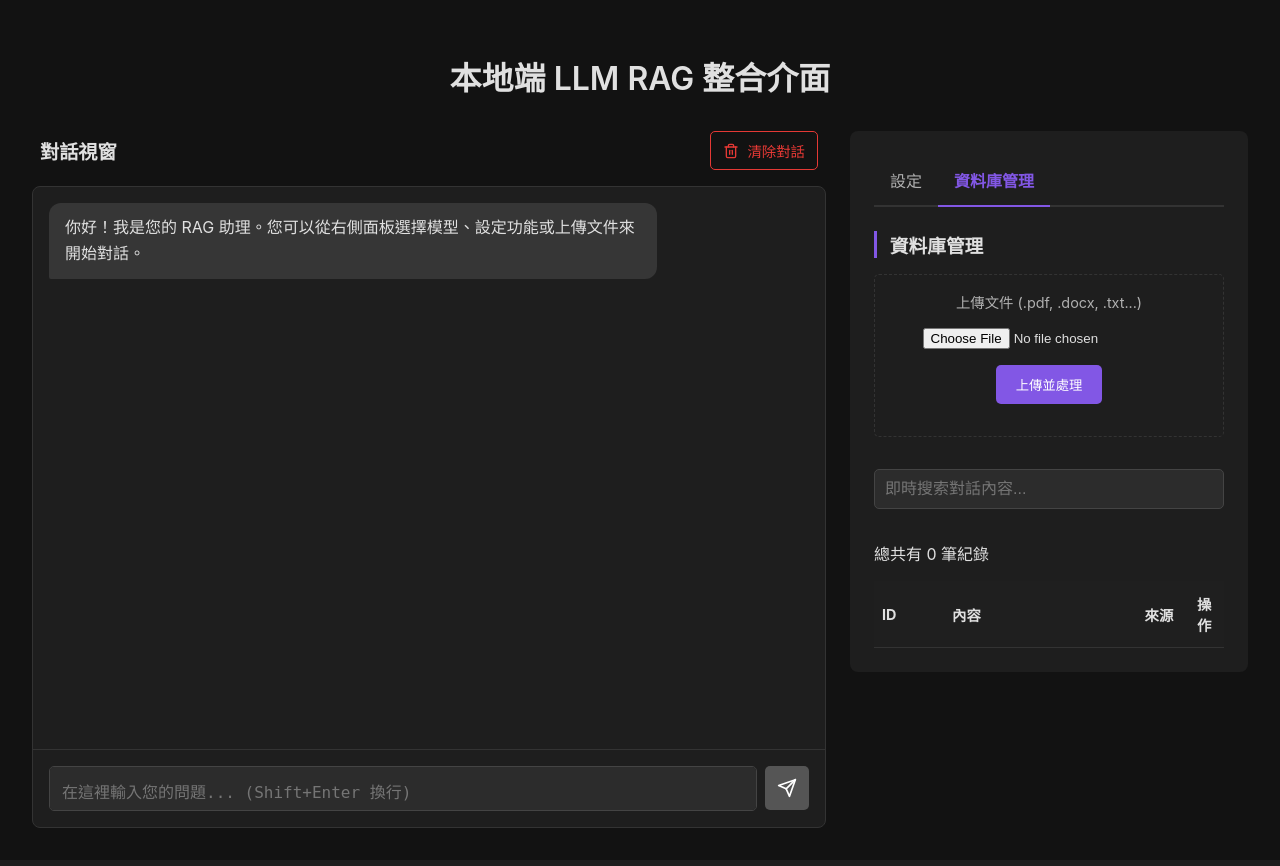
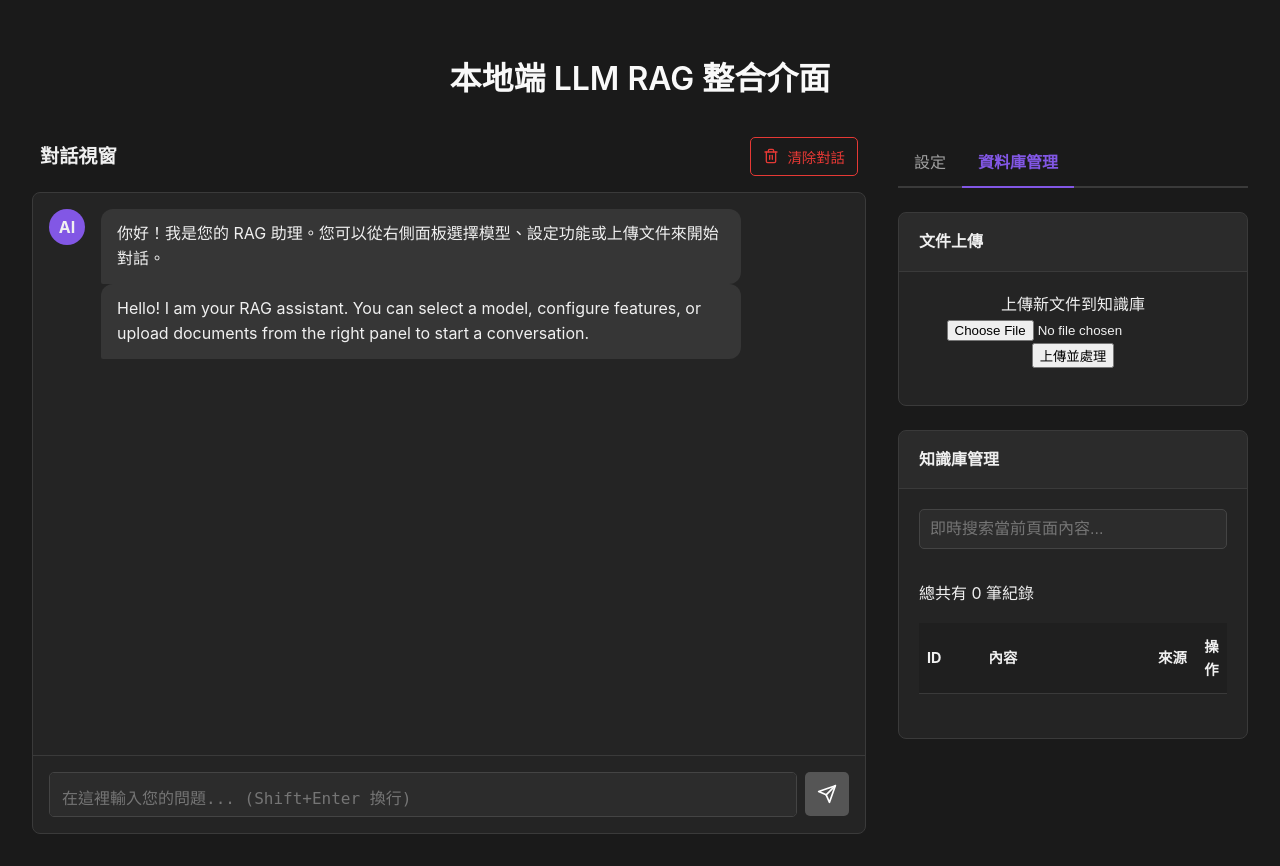
Before and after one commit to barnetwang/rag_chat_memory, a Flask app: page / in a window 1280 px wide, after a click on "資料庫管理". Before the commit the page ends 828 px from the top, so only its background shows below. Run offline with Flask 3, Linux system fonts and the light colour scheme; lists and menus that the app fills with data are empty; parts of the project's set-up code (start-up, migrations or seed data) failed here and were passed over.

Commit message:
Update index.html
1. Change the style for chatting.
2. Add page for Insufficient memory when the database to big.

```diff
--- a/app/templates/index.html
+++ b/app/templates/index.html
@@ -4,22 +4,27 @@
     <meta charset="UTF-8">
     <meta name="viewport" content="width=device-width, initial-scale=1.0">
     <title>本地端 LLM RAG 整合介面</title>
-
     <script src="https://cdn.jsdelivr.net/npm/marked/marked.min.js"></script>
     <style>
-
         :root {
-            --bg-color: #121212; --primary-text: #e0e0e0; --secondary-text: #b0b0b0;
-            --surface-color: #1e1e1e; --border-color: #333; --accent-color: #8257E5;
+            --bg-color: #1a1a1a; --primary-text: #f0f0f0; --secondary-text: #a0a0a0;
+            --surface-color: #242424; --border-color: #3a3a3a; --accent-color: #8257E5;
             --accent-hover: #9466FF; --danger-color: #e53935; --danger-hover: #c62828;
             --success-color: #4CAF50; --info-color: #2196F3;
         }
-        body { font-family: -apple-system, BlinkMacSystemFont, "Segoe UI", Roboto, sans-serif; margin: 0; background-color: var(--bg-color); color: var(--primary-text); }
+        body {
+            font-family: -apple-system, BlinkMacSystemFont, "Segoe UI", Roboto, Helvetica, Arial, sans-serif, "Apple Color Emoji", "Segoe UI Emoji", "Segoe UI Symbol";
+            font-size: 16px;
+            line-height: 1.6;
+            margin: 0;
+            background-color: var(--bg-color);
+            color: var(--primary-text);
+        }
         .container { max-width: 1600px; margin: 0 auto; padding: 2rem; }
-        h1 { text-align: center; margin-bottom: 2rem; font-weight: 600; }
-        .main-layout { display: flex; gap: 1.5rem; align-items: flex-start; }
+        h1 { text-align: center; margin-bottom: 2rem; font-weight: 600; color: #f9f9f9; }
+        .main-layout { display: flex; gap: 2rem; align-items: flex-start; }
         .left-panel { flex: 3; display: flex; flex-direction: column; }
-        .right-panel { flex: 1; background-color: var(--surface-color); border-radius: 8px; padding: 1.5rem; height: fit-content; min-width: 350px; position: sticky; top: 2rem;}
+        .right-panel { flex: 1; min-width: 350px; position: sticky; top: 2rem;}
         .panel-header { display: flex; justify-content: space-between; align-items: center; padding: 0 0.5rem; margin-bottom: 1rem; }
         .panel-header h2 { margin: 0; font-size: 1.2em; color: var(--primary-text); }
         .danger-btn { background-color: transparent; border: 1px solid var(--danger-color); color: var(--danger-color); padding: 8px 12px; border-radius: 5px; cursor: pointer; display: flex; align-items: center; gap: 8px; transition: all 0.2s; font-size: 0.9em; }
@@ -30,12 +35,36 @@
         .panel-tab-button.active { color: var(--accent-color); border-bottom-color: var(--accent-color); font-weight: 600;}
         .panel-tab-content { display: none; }
         .panel-tab-content.active { display: block; }
-        .right-panel h3 { margin-top: 0; margin-bottom: 1rem; border-left: 3px solid var(--accent-color); padding-left: 0.8rem;}
-        .control-group { margin-bottom: 1.5rem; }
-        .control-group > label { display: block; margin-bottom: 0.5rem; color: var(--secondary-text); font-size: 0.9em;}
+
+        .card {
+            background-color: var(--surface-color);
+            border-radius: 8px;
+            margin-bottom: 1.5rem;
+            border: 1px solid var(--border-color);
+            overflow: hidden;
+        }
+        .card-header {
+            padding: 1rem 1.25rem;
+            background-color: rgba(255,255,255,0.03);
+            border-bottom: 1px solid var(--border-color);
+            font-size: 1em;
+            font-weight: 600;
+            margin: 0;
+        }
+        .card-body {
+            padding: 1.25rem;
+        }
+        .card-body.no-padding { padding: 0; }
+
         #model-selector { width: 100%; padding: 8px; background-color: #2c2c2c; color: var(--primary-text); border: 1px solid var(--border-color); border-radius: 5px; font-size: 1em; }
         #model-status { margin-top: 0.5rem; display: block; font-size: 0.9em; color: var(--secondary-text); transition: color 0.3s;}
-        .toggle-switch-container { display: flex; align-items: center; padding: 0.75rem 0.25rem; border-bottom: 1px solid var(--border-color); }
+
+        .toggle-switch-container {
+            display: flex;
+            align-items: center;
+            padding: 0.9rem 1.25rem;
+            border-bottom: 1px solid rgba(255,255,255,0.08);
+        }
         .toggle-switch-container:last-child { border-bottom: none; }
         .toggle-input { opacity: 0; width: 0; height: 0; position: absolute; }
         .toggle-label { cursor: pointer; display: flex; align-items: center; width: 100%; }
@@ -47,34 +76,38 @@
         .toggle-input:focus + .toggle-label .slider { box-shadow: 0 0 1px var(--success-color); }
         #chat-container { display: flex; flex-direction: column; height: 80vh; background-color: var(--surface-color); border-radius: 8px; overflow: hidden; border: 1px solid var(--border-color);}
         #chat-box { flex-grow: 1; padding: 1rem; overflow-y: auto; }
-        .message { display: flex; margin-bottom: 1rem; }
-        .user-message { justify-content: flex-end; }
-        .bot-message { justify-content: flex-start; }
+
+        .message { display: flex; gap: 1rem; margin-bottom: 1.5rem; }
+        .message::before { content: ''; display: block; width: 36px; height: 36px; border-radius: 50%; flex-shrink: 0; font-weight: bold; text-align: center; line-height: 36px; font-size: 1em; }
+        .bot-message::before { background-color: var(--accent-color); content: 'AI'; }
+        .user-message { flex-direction: row-reverse; }
+        .user-message::before { background-color: #4a4a4a; content: 'U'; }
+
         .message-wrapper { display: flex; flex-direction: column; max-width: 80%; }
         .user-message .message-wrapper { align-items: flex-end; }
         .bot-message .message-wrapper { align-items: flex-start; }
         .message .content { padding: 0.75rem 1rem; border-radius: 12px; line-height: 1.6; white-space: pre-wrap; word-wrap: break-word; }
         .user-message .content { background-color: var(--accent-color); color: white; border-bottom-right-radius: 2px; }
         .bot-message .content { background-color: #363636; color: var(--primary-text); border-bottom-left-radius: 2px; min-height: 1.6em;}
-        .sources-container { margin-bottom: 0.5rem; padding-left: 0.5rem; }
-        .sources-container h4 { margin: 0 0 0.5rem 0; font-size: 0.9em; color: var(--secondary-text); display: flex; align-items: center; gap: 0.5rem; }
-        .sources-container h4::before { content: '📚'; }
-        .source-item { background-color: rgba(255, 255, 255, 0.08); padding: 0.4rem 0.8rem; border-radius: 15px; font-size: 0.8em; margin-bottom: 0.5rem; cursor: pointer; border: 1px solid var(--border-color); display: inline-block; margin-right: 0.5rem; transition: all 0.2s; }
+
+        .sources-container { display: flex; align-items: center; flex-wrap: wrap; gap: 0.5rem; margin-bottom: 0.75rem; }
+        .sources-container h4 { margin: 0; padding-right: 0.5rem; font-size: 0.9em; color: var(--secondary-text); }
+        .sources-container h4::before { content: '📚'; margin-right: 0.5rem; }
+        .source-item { background-color: rgba(255, 255, 255, 0.08); padding: 0.4rem 0.8rem; border-radius: 15px; font-size: 0.8em; cursor: pointer; border: 1px solid var(--border-color); display: inline-block; transition: all 0.2s; }
         .source-item:hover { background-color: rgba(255, 255, 255, 0.15); border-color: var(--info-color); }
         .source-content-container { display: none; margin-top: 0.5rem; padding: 0.5rem; background-color: rgba(0,0,0,0.3); border-radius: 5px; width: 100%; box-sizing: border-box;}
         .source-content { border-left: 2px solid #555; padding: 0.5rem; margin-bottom: 0.5rem; white-space: pre-wrap; max-height: 150px; overflow-y: auto; color: var(--secondary-text); }
         .source-content:last-child { margin-bottom: 0; }
         mark { background-color: #e6e676; color: #000; padding: 0 2px; border-radius: 2px; }
+
         #chat-form { display: flex; padding: 1rem; border-top: 1px solid var(--border-color); gap: 0.5rem; }
         #chat-input { flex-grow: 1; padding: 0.75rem; border: 1px solid #444; border-radius: 5px; background-color: #2c2c2c; color: white; font-size: 1rem; resize: none; max-height: 150px; overflow-y: auto; }
+        #chat-input:focus { outline: none; border-color: var(--accent-color); box-shadow: 0 0 0 3px rgba(130, 87, 229, 0.2); }
         #chat-submit { padding: 0.5rem; width: 44px; height: 44px; display: flex; align-items: center; justify-content: center; border: none; border-radius: 5px; background-color: var(--accent-color); color: white; cursor: pointer; flex-shrink: 0; }
         #chat-submit:hover { background-color: var(--accent-hover); }
         #chat-submit:disabled { background-color: #555; cursor: not-allowed; }
-        .upload-container { margin-bottom: 2rem; padding: 1rem; border: 1px dashed var(--border-color); border-radius: 5px; text-align: center; }
-        .upload-label { font-size: 0.9em; color: var(--secondary-text); margin-bottom: 1rem; display: block; }
-        #file-upload { display: block; margin: 0 auto 1rem auto; }
-        #upload-btn { background-color: var(--accent-color); color: white; border: none; padding: 10px 20px; border-radius: 5px; cursor: pointer; }
-        #upload-btn:hover { background-color: var(--accent-hover); }
+
+        .upload-container { text-align: center; }
         #upload-status { margin-top: 1rem; font-size: 0.9em; }
         .search-box { width: 100%; box-sizing: border-box; padding: 10px; margin-bottom: 1rem; background-color: #2c2c2c; color: #fff; border: 1px solid #444; border-radius: 5px; font-size: 16px; }
         table { width: 100%; border-collapse: collapse; margin-top: 1rem; }
@@ -93,6 +126,12 @@
         .bot-message .content ul, .bot-message .content ol { padding-left: 2em; }
         .bot-message .content pre { background-color: rgba(0,0,0,0.3); padding: 1em; border-radius: 5px; white-space: pre-wrap; word-wrap: break-word; }
         .bot-message .content code { background-color: rgba(255,255,255,0.1); padding: 2px 4px; border-radius: 3px; font-family: monospace; }
+
+        #pagination-controls { display: flex; justify-content: center; align-items: center; margin-top: 1.5rem; gap: 0.5rem; }
+        .pagination-btn { background-color: var(--surface-color); border: 1px solid var(--border-color); color: var(--primary-text); padding: 8px 14px; border-radius: 5px; cursor: pointer; transition: all 0.2s; }
+        .pagination-btn:hover:not(:disabled) { background-color: var(--accent-color); border-color: var(--accent-color); }
+        .pagination-btn:disabled { color: #666; cursor: not-allowed; }
+        #page-info { font-size: 0.9em; color: var(--secondary-text); }
     </style>
 </head>
 <body>
@@ -112,6 +151,7 @@
                         <div class="message bot-message">
                             <div class="message-wrapper">
                                 <div class="content">你好！我是您的 RAG 助理。您可以從右側面板選擇模型、設定功能或上傳文件來開始對話。</div>
+								<div class="content">Hello! I am your RAG assistant. You can select a model, configure features, or upload documents from the right panel to start a conversation.</div>
                             </div>
                         </div>
                     </div>
@@ -129,15 +169,16 @@
                     <button class="panel-tab-button" onclick="openPanelTab(event, 'db-manager')">資料庫管理</button>
                 </div>
                 <div id="settings" class="panel-tab-content">
-                    <h3>模型與功能</h3>
-                    <div class="control-group">
+                    <div class="card">
+                        <h3 class="card-header">模型與功能</h3>
+                        <div class="card-body">
                             <label for="model-selector">選取模型:</label>
                             <select id="model-selector">
                                 <option value="">正在載入...</option>
                             </select>
                             <span id="model-status"></span>
                         </div>
-                    <div class="control-group">
+                        <div class="card-body no-padding">
                             <div class="toggle-switch-container">
                                 <input type="checkbox" id="scraper-toggle" class="toggle-input" checked>
                                 <label for="scraper-toggle" class="toggle-label">
@@ -161,15 +202,21 @@
                             </div>
                         </div>
                     </div>
+                </div>
                 <div id="db-manager" class="panel-tab-content">
-                    <h3>資料庫管理</h3>
-                    <div class="upload-container">
-                        <label for="file-upload" class="upload-label">上傳文件 (.pdf, .docx, .txt...)</label>
+                    <div class="card">
+                        <h3 class="card-header">文件上傳</h3>
+                        <div class="card-body upload-container">
+                            <label for="file-upload" class="upload-label">上傳新文件到知識庫</label>
                             <input id="file-upload" type="file" accept=".pdf,.doc,.docx,.txt,.md,.html,.pptx">
                             <button id="upload-btn">上傳並處理</button>
                             <div id="upload-status"></div>
                         </div>
-                    <input type="text" id="searchBox" class="search-box" placeholder="即時搜索對話內容...">
+                    </div>
+                    <div class="card">
+                        <h3 class="card-header">知識庫管理</h3>
+                        <div class="card-body">
+                            <input type="text" id="searchBox" class="search-box" placeholder="即時搜索當前頁面內容...">
                             <p id="recordCount">總共有 0 筆紀錄</p>
                             <div id="loading" class="loading">正在載入資料...</div>
                             <table>
@@ -183,6 +230,9 @@
                                 </thead>
                                 <tbody id="recordTableBody"></tbody>
                             </table>
+                            <div id="pagination-controls"></div>
+                        </div>
+                    </div>
                 </div>
             </div>
         </div>
@@ -193,6 +243,9 @@
         let chatBox, chatInput, submitButton, modelSelector, modelStatus, clearChatBtn;
         let historyToggle, wikipediaToggle, scraperToggle;
         let uploadBtn, fileInput, uploadStatus;
+        let allRecords = [];
+        let currentPage = 1;
+		let searchDebounceTimer;
 
         // --- Init Function ---
         document.addEventListener('DOMContentLoaded', () => {
@@ -435,6 +488,13 @@
             animationFrameId = null;
         };
 
+            const appendError = (message) => {
+                const errorP = document.createElement('p');
+                errorP.style.color = 'var(--danger-color)';
+                errorP.textContent = `[錯誤]：${message}`;
+                botContentDiv.appendChild(errorP);
+                submitButton.disabled = false;
+            };
         try {
             const eventSource = new EventSource(`/ask?question=${encodeURIComponent(question)}`);
 
@@ -465,22 +525,20 @@
                         animationFrameId = requestAnimationFrame(render);
                     }
                 } else if (data.type === 'error' || data.error) {
-                    botContentDiv.innerHTML += `<p style="color:var(--danger-color)">[錯誤]：${escapeHtml(data.error)}</p>`;
+                        appendError(data.error);
                     eventSource.close();
-                    submitButton.disabled = false;
                 }
             };
 
             eventSource.onerror = function(err) {
                 console.error("EventSource failed:", err);
-                botContentDiv.innerHTML += `<p style="color:var(--danger-color)">[錯誤]：無法連接到伺服器。</p>`;
+                    appendError("無法連接到伺服器。");
                 eventSource.close();
                 submitButton.disabled = false;
             };
         } catch (error) {
             console.error('Error:', error);
-            botContentDiv.textContent = "[發生錯誤，請查看主控台]";
-            submitButton.disabled = false;
+                appendError("發生未知的前端錯誤，請查看主控台。");
         }
     }
         function toggleThink(buttonElement) {
@@ -493,50 +551,97 @@
                 sendMessage();
             }
         }
-        let allRecords = [];
+
         function initDbManager() {
-            fetchRecords();
-            document.getElementById('searchBox').addEventListener('input', (e) => {
-                const searchTerm = e.target.value.toLowerCase();
-                renderTable(allRecords.filter(record => record.content.toLowerCase().includes(searchTerm)));
+            fetchRecords(1);
+			const searchBox = document.getElementById('searchBox');
+            // 使用 debounce 技術來優化搜尋體驗
+            searchBox.addEventListener('input', () => {
+            clearTimeout(searchDebounceTimer);
+            // 在使用者停止輸入 300 毫秒後，才觸發搜尋
+            searchDebounceTimer = setTimeout(() => {
+            fetchRecords(1); // 每次搜尋都從第一頁開始
+        }, 300);
     });
         }
-        async function fetchRecords() {
+
+        async function fetchRecords(page = 1) {
             const loadingDiv = document.getElementById('loading');
             const tableBody = document.getElementById('recordTableBody');
+            const searchBox = document.getElementById('searchBox');
+            const perPage = 50;
+			const searchQuery = searchBox.value.trim();
             loadingDiv.style.display = 'block';
             tableBody.innerHTML = '';
-            document.getElementById('searchBox').value = '';
+
             try {
-                const response = await fetch('/api/records');
-                if (!response.ok) throw new Error('無法取得資料');
-                allRecords = await response.json();
-                renderTable(allRecords);
+            const response = await fetch(`/api/records?page=${page}&per_page=${perPage}&query=${encodeURIComponent(searchQuery)}`);
+                if (!response.ok) throw new Error('無法獲取資料');
+                 const data = await response.json();
+                 allRecords = data.records; // allRecords 現在只用於客戶端高亮，不再用於過濾
+                 currentPage = data.current_page;
+                 renderTable(allRecords, searchQuery); // 傳入 searchQuery 用於高亮
+                 renderPagination(data.total_pages, data.current_page);
+                 document.getElementById('recordCount').innerText = `總共有 ${data.total_records} 筆紀錄`;
+
             } catch (error) {
-                console.error('取得紀錄失敗:', error);
-                loadingDiv.innerText = '取得紀錄失敗。';
+               console.error('獲取紀錄失敗:', error);
+               loadingDiv.innerText = '獲取紀錄失敗。';
             } finally {
         loadingDiv.style.display = 'none';
             }
         }
-        function renderTable(records) {
+
+        function renderPagination(totalPages, currentPage) {
+            const container = document.getElementById('pagination-controls');
+            container.innerHTML = '';
+            if (totalPages <= 1) return;
+
+            const prevButton = document.createElement('button');
+            prevButton.className = 'pagination-btn';
+            prevButton.textContent = '« 上一頁';
+            prevButton.disabled = currentPage === 1;
+            prevButton.addEventListener('click', () => fetchRecords(currentPage - 1));
+            container.appendChild(prevButton);
+
+            const pageInfo = document.createElement('span');
+            pageInfo.id = 'page-info';
+            pageInfo.textContent = `第 ${currentPage} / ${totalPages} 頁`;
+            container.appendChild(pageInfo);
+
+            const nextButton = document.createElement('button');
+            nextButton.className = 'pagination-btn';
+            nextButton.textContent = '下一頁 »';
+            nextButton.disabled = currentPage === totalPages;
+            nextButton.addEventListener('click', () => fetchRecords(currentPage + 1));
+            container.appendChild(nextButton);
+        }
+
+        function renderTable(records, searchTerm = "") {
             const tableBody = document.getElementById('recordTableBody');
-            document.getElementById('recordCount').innerText = `總共有 ${records.length} 筆紀錄`;
             tableBody.innerHTML = '';
+			const regex = searchTerm ? new RegExp(`(${escapeRegex(searchTerm)})`, 'gi') : null;
             records.forEach(record => {
                 const row = tableBody.insertRow();
+				let contentHtml = escapeHtml(record.content.substring(0, 150)) + (record.content.length > 150 ? '...' : '');
                 let sourceText = record.metadata.source;
                 if (sourceText === 'conversation' && record.metadata.timestamp) {
                     sourceText = `歷史對話 (${record.metadata.timestamp})`;
                 } else {
                     sourceText = sourceText.split(/[\\/]/).pop();
                 }
-                row.innerHTML = `<td><span class="record-id">${escapeHtml(record.id)}</span></td>
-                                 <td>${escapeHtml(record.content.substring(0, 150)) + (record.content.length > 150 ? '...' : '')}</td>
+                if (regex) {
+                    contentHtml = contentHtml.replace(regex, `<mark>$1</mark>`);
+                }
+                row.innerHTML = `<td>...</td>
+                         <td>${contentHtml}</td>
                          <td>${escapeHtml(sourceText)}</td>
                          <td><button class="delete-btn" data-id="${escapeHtml(record.id)}">刪除</button></td>`;
             });
             document.querySelectorAll('.delete-btn').forEach(button => button.addEventListener('click', handleDelete));
+        }
+		function escapeRegex(string) {
+           return string.replace(/[.*+?^${}()|[\]\\]/g, '\\$&'); // $& means the whole matched string
         }
         async function handleDelete(event) {
             const docId = event.target.dataset.id;
@@ -546,16 +651,17 @@
                     const result = await response.json();
                     if (result.success) {
                         alert('刪除成功！');
-                        fetchRecords();
+                        fetchRecords(currentPage);
                     } else { alert('刪除失敗: ' + result.error); }
                 } catch (error) {
                     alert('刪除請求失敗。');
                 }
             }
         }
+
         function escapeHtml(unsafe) {
             if (typeof unsafe !== 'string') return '';
-            return unsafe.replace(/&/g, '&amp;').replace(/</g, '&lt;').replace(/>/g, '&gt;').replace(/"/g, '&quot;').replace(/'/g, '&#039;');
+            return unsafe.replace(/&/g, '&amp;').replace(/</g, '&lt;').replace(/>/g, '&gt;').replace(/"/g, '&#039;');
         }
     </script>
 </body>
```
Lines whose indentation alone changed are shown as unchanged.
